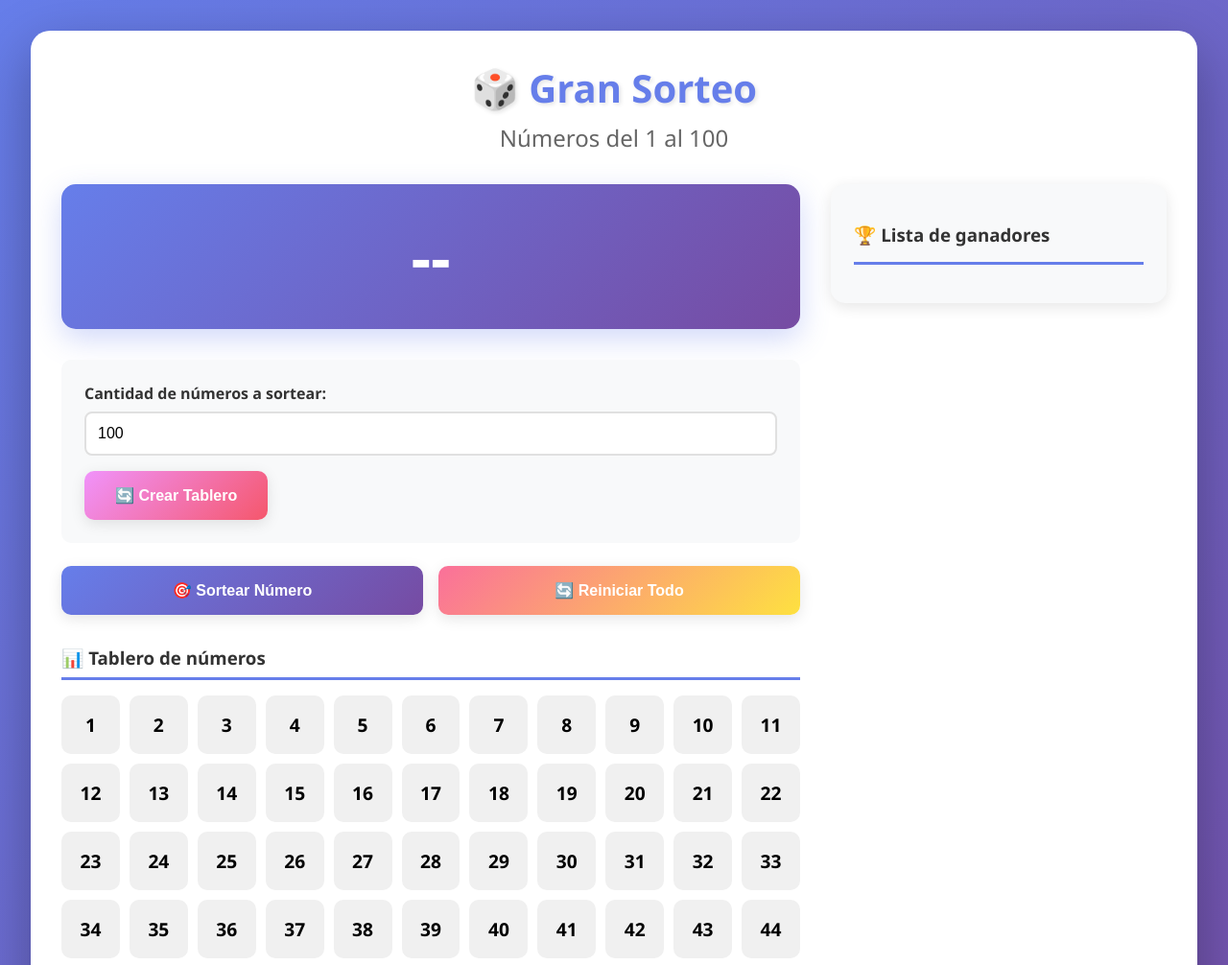
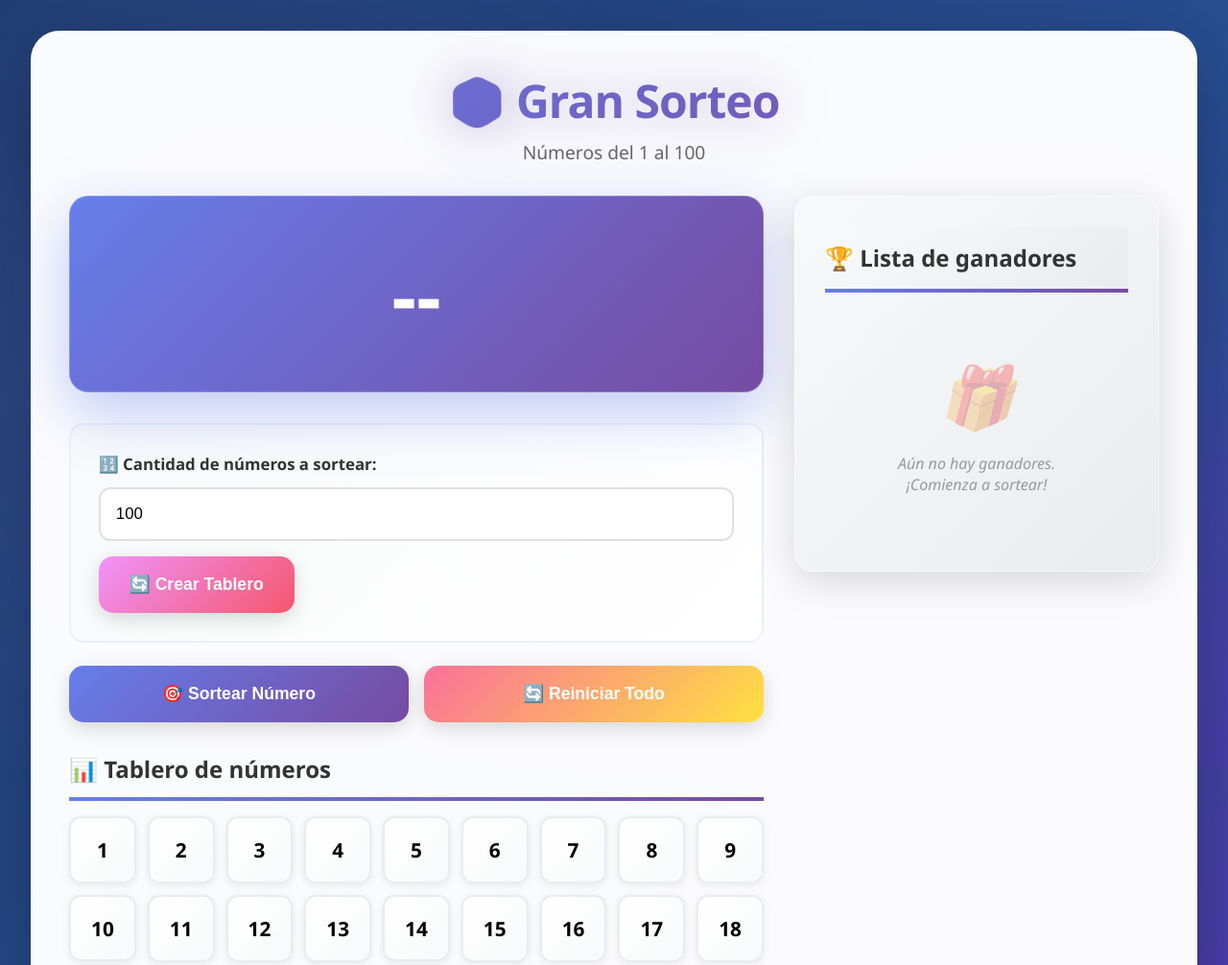
Before and after one commit to ivanS76/sorteo, a plain HTML site: page index.html in a window 1280 px wide. Shown: the top 1006 px of the page at 96% size. Drawn offline with Linux system fonts and the light colour scheme.

Commit message:
nuevos cambios

```diff
--- a/index.html
+++ b/index.html
@@ -13,26 +13,79 @@
 
     body {
       font-family: 'Segoe UI', Tahoma, Geneva, Verdana, sans-serif;
-      background: linear-gradient(135deg, #667eea 0%, #764ba2 100%);
+      background: linear-gradient(135deg, #1e3c72 0%, #2a5298 50%, #7e22ce 100%);
       min-height: 100vh;
       padding: 2rem;
       display: flex;
       justify-content: center;
       align-items: center;
+      position: relative;
+      overflow-x: hidden;
+    }
+
+    body::before {
+      content: '';
+      position: fixed;
+      top: 0;
+      left: 0;
+      right: 0;
+      bottom: 0;
+      background:
+        radial-gradient(circle at 20% 50%, rgba(120, 119, 198, 0.3) 0%, transparent 50%),
+        radial-gradient(circle at 80% 80%, rgba(138, 43, 226, 0.3) 0%, transparent 50%);
+      pointer-events: none;
+      animation: pulseBackground 15s ease-in-out infinite;
+    }
+
+    @keyframes pulseBackground {
+      0%, 100% { opacity: 1; }
+      50% { opacity: 0.7; }
     }
 
     .container {
-      background: white;
-      border-radius: 20px;
-      padding: 2rem;
+      background: rgba(255, 255, 255, 0.98);
+      backdrop-filter: blur(10px);
+      border-radius: 30px;
+      padding: 2.5rem;
       max-width: 1400px;
       width: 100%;
-      box-shadow: 0 20px 60px rgba(0, 0, 0, 0.3);
+      box-shadow:
+        0 30px 90px rgba(0, 0, 0, 0.3),
+        0 0 0 1px rgba(255, 255, 255, 0.1) inset;
+      position: relative;
+      z-index: 1;
+    }
+
+    h1 {
+      text-align: center;
+      background: linear-gradient(135deg, #667eea 0%, #764ba2 100%);
+      -webkit-background-clip: text;
+      -webkit-text-fill-color: transparent;
+      background-clip: text;
+      margin-bottom: 0.5rem;
+      font-size: 3rem;
+      font-weight: 800;
+      letter-spacing: -1px;
+      position: relative;
+      animation: titleGlow 3s ease-in-out infinite;
+    }
+
+    @keyframes titleGlow {
+      0%, 100% { filter: drop-shadow(0 0 20px rgba(102, 126, 234, 0.3)); }
+      50% { filter: drop-shadow(0 0 30px rgba(118, 75, 162, 0.5)); }
+    }
+
+    h2 {
+      text-align: center;
+      color: #666;
+      margin-bottom: 2rem;
+      font-weight: 500;
+      font-size: 1.2rem;
     }
 
     .main-layout {
       display: grid;
-      grid-template-columns: 1fr 350px;
+      grid-template-columns: 1fr 380px;
       gap: 2rem;
     }
 
@@ -46,91 +99,125 @@
       align-self: start;
       max-height: calc(100vh - 4rem);
       overflow-y: auto;
-      background: #f8f9fa;
-      padding: 1.5rem;
-      border-radius: 15px;
-      box-shadow: 0 4px 15px rgba(0, 0, 0, 0.1);
+      background: linear-gradient(135deg, #f8f9fa 0%, #e9ecef 100%);
+      padding: 2rem;
+      border-radius: 20px;
+      box-shadow:
+        0 10px 40px rgba(0, 0, 0, 0.15),
+        0 0 0 1px rgba(255, 255, 255, 0.5) inset;
+    }
+
+    .right-panel::-webkit-scrollbar {
+      width: 8px;
+    }
+
+    .right-panel::-webkit-scrollbar-track {
+      background: rgba(0, 0, 0, 0.05);
+      border-radius: 10px;
+    }
+
+    .right-panel::-webkit-scrollbar-thumb {
+      background: linear-gradient(135deg, #667eea 0%, #764ba2 100%);
+      border-radius: 10px;
     }
 
     .right-panel h3 {
       margin-top: 0;
       position: sticky;
-      top: -1.5rem;
-      background: #f8f9fa;
+      top: -2rem;
+      background: linear-gradient(135deg, #f8f9fa 0%, #e9ecef 100%);
       padding: 1rem 0;
       z-index: 1;
-    }
-
-    h1 {
-      text-align: center;
-      color: #667eea;
-      margin-bottom: 0.5rem;
-      font-size: 2.5rem;
-      text-shadow: 2px 2px 4px rgba(0, 0, 0, 0.1);
-    }
-
-    h2 {
-      text-align: center;
-      color: #666;
-      margin-bottom: 2rem;
-      font-weight: 400;
     }
 
     #resultado {
       background: linear-gradient(135deg, #667eea 0%, #764ba2 100%);
       color: white;
-      font-size: 4rem;
-      font-weight: bold;
+      font-size: 5rem;
+      font-weight: 900;
       text-align: center;
-      padding: 2rem;
-      border-radius: 15px;
+      padding: 3rem 2rem;
+      border-radius: 20px;
       margin-bottom: 2rem;
-      min-height: 120px;
+      min-height: 150px;
       display: flex;
       align-items: center;
       justify-content: center;
-      box-shadow: 0 10px 30px rgba(102, 126, 234, 0.3);
+      box-shadow:
+        0 20px 60px rgba(102, 126, 234, 0.4),
+        0 0 0 1px rgba(255, 255, 255, 0.2) inset;
+      transition: all 0.3s ease;
+      position: relative;
+      overflow: hidden;
+    }
+
+    #resultado::before {
+      content: '';
+      position: absolute;
+      top: 0;
+      left: -100%;
+      width: 100%;
+      height: 100%;
+      background: linear-gradient(90deg, transparent, rgba(255, 255, 255, 0.2), transparent);
+      transition: left 0.5s;
+    }
+
+    #resultado:hover::before {
+      left: 100%;
+    }
+
+    #resultado.animando {
+      transform: scale(1.05);
+      animation: pulse 0.4s ease-in-out infinite;
+      box-shadow:
+        0 25px 70px rgba(102, 126, 234, 0.6),
+        0 0 50px rgba(118, 75, 162, 0.4);
+    }
+
+    @keyframes pulse {
+      0%, 100% { transform: scale(1.05); }
+      50% { transform: scale(1.1); }
+    }
+
+    .input-group {
+      background: linear-gradient(135deg, #f8f9fa 0%, #ffffff 100%);
+      padding: 1.8rem;
+      border-radius: 15px;
+      margin-bottom: 1.5rem;
+      border: 2px solid rgba(102, 126, 234, 0.1);
       transition: all 0.3s ease;
     }
 
-    #resultado.animando {
-      transform: scale(1.1);
-      animation: pulse 0.5s ease-in-out infinite;
-    }
-
-    @keyframes pulse {
-      0%, 100% { transform: scale(1.1); }
-      50% { transform: scale(1.15); }
-    }
-
-    .input-group {
-      background: #f8f9fa;
-      padding: 1.5rem;
-      border-radius: 10px;
-      margin-bottom: 1.5rem;
+    .input-group:hover {
+      border-color: rgba(102, 126, 234, 0.3);
+      box-shadow: 0 5px 20px rgba(102, 126, 234, 0.1);
     }
 
     .input-group label {
       display: block;
-      margin-bottom: 0.5rem;
+      margin-bottom: 0.8rem;
       color: #333;
-      font-weight: 600;
+      font-weight: 700;
+      font-size: 1.05rem;
     }
 
     input[type="text"],
     input[type="number"] {
       width: 100%;
-      padding: 0.75rem;
+      padding: 1rem;
       border: 2px solid #e0e0e0;
-      border-radius: 8px;
-      font-size: 1rem;
-      transition: border-color 0.3s;
+      border-radius: 12px;
+      font-size: 1.05rem;
+      transition: all 0.3s ease;
+      background: white;
     }
 
     input[type="text"]:focus,
     input[type="number"]:focus {
       outline: none;
       border-color: #667eea;
+      box-shadow: 0 0 0 4px rgba(102, 126, 234, 0.1);
+      transform: translateY(-2px);
     }
 
     .button-group {
@@ -143,23 +230,43 @@
     button {
       flex: 1;
       min-width: 150px;
-      padding: 1rem 2rem;
-      font-size: 1rem;
-      font-weight: 600;
+      padding: 1.2rem 2rem;
+      font-size: 1.1rem;
+      font-weight: 700;
       border: none;
-      border-radius: 10px;
+      border-radius: 15px;
       cursor: pointer;
       transition: all 0.3s ease;
-      box-shadow: 0 4px 15px rgba(0, 0, 0, 0.1);
+      box-shadow: 0 6px 20px rgba(0, 0, 0, 0.15);
+      position: relative;
+      overflow: hidden;
+    }
+
+    button::before {
+      content: '';
+      position: absolute;
+      top: 50%;
+      left: 50%;
+      width: 0;
+      height: 0;
+      border-radius: 50%;
+      background: rgba(255, 255, 255, 0.3);
+      transform: translate(-50%, -50%);
+      transition: width 0.6s, height 0.6s;
+    }
+
+    button:hover::before {
+      width: 300px;
+      height: 300px;
     }
 
     button:hover {
-      transform: translateY(-2px);
-      box-shadow: 0 6px 20px rgba(0, 0, 0, 0.15);
+      transform: translateY(-3px);
+      box-shadow: 0 10px 30px rgba(0, 0, 0, 0.2);
     }
 
     button:active {
-      transform: translateY(0);
+      transform: translateY(-1px);
     }
 
     .btn-sortear {
@@ -185,14 +292,17 @@
     h3 {
       color: #333;
       margin: 2rem 0 1rem;
-      padding-bottom: 0.5rem;
-      border-bottom: 3px solid #667eea;
+      padding-bottom: 0.8rem;
+      border-bottom: 4px solid;
+      border-image: linear-gradient(90deg, #667eea 0%, #764ba2 100%) 1;
+      font-size: 1.5rem;
+      font-weight: 700;
     }
 
     #tablero {
       display: grid;
-      grid-template-columns: repeat(auto-fill, minmax(60px, 1fr));
-      gap: 10px;
+      grid-template-columns: repeat(auto-fill, minmax(65px, 1fr));
+      gap: 12px;
       margin-bottom: 2rem;
     }
 
@@ -201,24 +311,51 @@
       display: flex;
       align-items: center;
       justify-content: center;
-      background: #f0f0f0;
-      border-radius: 10px;
-      font-weight: 600;
-      font-size: 1.2rem;
+      background: linear-gradient(135deg, #ffffff 0%, #f8f9fa 100%);
+      border-radius: 12px;
+      font-weight: 700;
+      font-size: 1.3rem;
       transition: all 0.3s ease;
       cursor: pointer;
-      border: 2px solid transparent;
+      border: 2px solid #e9ecef;
+      box-shadow: 0 2px 8px rgba(0, 0, 0, 0.08);
+      position: relative;
+      overflow: hidden;
+    }
+
+    .numero::before {
+      content: '';
+      position: absolute;
+      top: 0;
+      left: 0;
+      right: 0;
+      bottom: 0;
+      background: linear-gradient(135deg, rgba(102, 126, 234, 0.1) 0%, rgba(118, 75, 162, 0.1) 100%);
+      opacity: 0;
+      transition: opacity 0.3s;
+    }
+
+    .numero:hover::before {
+      opacity: 1;
     }
 
     .numero:hover {
-      transform: scale(1.05);
+      transform: scale(1.1) rotate(3deg);
       border-color: #667eea;
+      box-shadow: 0 5px 20px rgba(102, 126, 234, 0.3);
     }
 
     .numero.sorteado {
       background: linear-gradient(135deg, #667eea 0%, #764ba2 100%);
       color: white;
       cursor: default;
+      border-color: transparent;
+      box-shadow: 0 5px 20px rgba(102, 126, 234, 0.4);
+    }
+
+    .numero.sorteado:hover {
+      transform: scale(1.05);
+      rotate: 0deg;
     }
 
     .numero.ultimo-sorteado {
@@ -226,8 +363,18 @@
     }
 
     @keyframes destacar {
-      0%, 100% { transform: scale(1); }
-      50% { transform: scale(1.2); }
+      0% {
+        transform: scale(1);
+        box-shadow: 0 5px 20px rgba(102, 126, 234, 0.4);
+      }
+      50% {
+        transform: scale(1.3) rotate(360deg);
+        box-shadow: 0 10px 40px rgba(102, 126, 234, 0.8);
+      }
+      100% {
+        transform: scale(1);
+        box-shadow: 0 5px 20px rgba(102, 126, 234, 0.4);
+      }
     }
 
     #listaGanadores {
@@ -235,36 +382,80 @@
     }
 
     #listaGanadores li {
-      background: #f8f9fa;
-      padding: 1rem;
-      margin-bottom: 0.5rem;
-      border-radius: 8px;
+      background: linear-gradient(135deg, #ffffff 0%, #f8f9fa 100%);
+      padding: 1.2rem;
+      margin-bottom: 0.8rem;
+      border-radius: 12px;
       display: flex;
       justify-content: space-between;
       align-items: center;
       transition: all 0.3s ease;
+      border: 2px solid transparent;
+      box-shadow: 0 3px 10px rgba(0, 0, 0, 0.08);
+      animation: slideIn 0.5s ease;
+    }
+
+    @keyframes slideIn {
+      from {
+        opacity: 0;
+        transform: translateX(30px);
+      }
+      to {
+        opacity: 1;
+        transform: translateX(0);
+      }
     }
 
     #listaGanadores li:hover {
-      background: #e9ecef;
-      transform: translateX(5px);
+      background: linear-gradient(135deg, #f8f9fa 0%, #e9ecef 100%);
+      transform: translateX(-5px);
+      border-color: rgba(102, 126, 234, 0.3);
+      box-shadow: 0 5px 20px rgba(102, 126, 234, 0.2);
     }
 
     .numero-ganador {
       background: linear-gradient(135deg, #667eea 0%, #764ba2 100%);
       color: white;
-      padding: 0.5rem 1rem;
+      padding: 0.7rem 1.3rem;
       border-radius: 50px;
-      font-weight: bold;
-      min-width: 50px;
+      font-weight: 900;
+      min-width: 60px;
       text-align: center;
+      font-size: 1.2rem;
+      box-shadow: 0 4px 15px rgba(102, 126, 234, 0.4);
     }
 
     .nombre-ganador {
       flex: 1;
-      margin-left: 1rem;
+      margin-left: 1.2rem;
       font-weight: 600;
       color: #333;
+      font-size: 1.1rem;
+    }
+
+    .empty-state {
+      text-align: center;
+      padding: 3rem 1rem;
+      color: #999;
+      font-style: italic;
+    }
+
+    .empty-state-icon {
+      font-size: 4rem;
+      margin-bottom: 1rem;
+      opacity: 0.3;
+    }
+
+    @media (max-width: 1024px) {
+      .main-layout {
+        grid-template-columns: 1fr;
+      }
+
+      .right-panel {
+        position: relative;
+        top: 0;
+        max-height: 500px;
+      }
     }
 
     @media (max-width: 768px) {
@@ -272,23 +463,19 @@
         padding: 1rem;
       }
 
-      .main-layout {
-        grid-template-columns: 1fr;
-      }
-
-      .right-panel {
-        position: relative;
-        top: 0;
-        max-height: none;
+      .container {
+        padding: 1.5rem;
+        border-radius: 20px;
       }
 
       h1 {
-        font-size: 2rem;
+        font-size: 2.2rem;
       }
 
       #resultado {
-        font-size: 3rem;
-        padding: 1.5rem;
+        font-size: 3.5rem;
+        padding: 2rem 1.5rem;
+        min-height: 120px;
       }
 
       .button-group {
@@ -300,12 +487,16 @@
       }
 
       #tablero {
-        grid-template-columns: repeat(auto-fill, minmax(50px, 1fr));
-        gap: 5px;
+        grid-template-columns: repeat(auto-fill, minmax(55px, 1fr));
+        gap: 8px;
       }
 
       .numero {
-        font-size: 1rem;
+        font-size: 1.1rem;
+      }
+
+      .right-panel {
+        max-height: 400px;
       }
     }
   </style>
@@ -320,7 +511,7 @@
         <div id="resultado">--</div>
 
         <div id="inputNombreContainer" style="display:none;" class="input-group">
-          <label for="nombreGanador">Nombre del ganador:</label>
+          <label for="nombreGanador">✨ Nombre del ganador:</label>
           <input type="text" id="nombreGanador" placeholder="Escribe el nombre del ganador" />
           <div style="margin-top: 1rem;">
             <button class="btn-guardar" onclick="agregarNombre()">💾 Guardar Nombre</button>
@@ -328,7 +519,7 @@
         </div>
 
         <div class="input-group">
-          <label for="cantidadNumeros">Cantidad de números a sortear:</label>
+          <label for="cantidadNumeros">🔢 Cantidad de números a sortear:</label>
           <input type="number" id="cantidadNumeros" min="1" value="100" />
           <div style="margin-top: 1rem;">
             <button class="btn-crear" onclick="reiniciarDesdeInput()">🔄 Crear Tablero</button>
@@ -346,7 +537,12 @@
 
       <div class="right-panel">
         <h3>🏆 Lista de ganadores</h3>
-        <ul id="listaGanadores"></ul>
+        <ul id="listaGanadores">
+          <div class="empty-state">
+            <div class="empty-state-icon">🎁</div>
+            <p>Aún no hay ganadores.<br>¡Comienza a sortear!</p>
+          </div>
+        </ul>
       </div>
     </div>
   </div>
@@ -375,14 +571,19 @@
       });
 
       document.getElementById('resultado').textContent = '--';
-      document.getElementById('listaGanadores').innerHTML = '';
+      document.getElementById('listaGanadores').innerHTML = `
+        <div class="empty-state">
+          <div class="empty-state-icon">🎁</div>
+          <p>Aún no hay ganadores.<br>¡Comienza a sortear!</p>
+        </div>
+      `;
       document.getElementById('inputNombreContainer').style.display = 'none';
       document.getElementById('tituloRango').textContent = `Números del 1 al ${cantidad}`;
     }
 
     function sortear() {
       if (numeros.length === 0) {
-        alert('¡Ya se sortearon todos los números!');
+        alert('¡Ya se sortearon todos los números! 🎉');
         return;
       }
 
@@ -395,7 +596,7 @@
         resultado.textContent = numAleatorio;
         contador++;
 
-        if (contador >= 20) {
+        if (contador >= 25) {
           clearInterval(intervalo);
 
           const indice = Math.floor(Math.random() * numeros.length);
@@ -417,25 +618,30 @@
           document.getElementById('nombreGanador').value = '';
           document.getElementById('nombreGanador').focus();
         }
-      }, 100);
+      }, 80);
     }
 
     function agregarNombre() {
       const nombre = document.getElementById('nombreGanador').value.trim();
 
       if (!nombre) {
-        alert('Por favor, escribe un nombre');
+        alert('Por favor, escribe un nombre 📝');
         return;
       }
 
       if (numeroActual === null) {
-        alert('Primero debes sortear un número');
+        alert('Primero debes sortear un número 🎲');
         return;
       }
 
       ganadores.push({ numero: numeroActual, nombre: nombre });
 
       const lista = document.getElementById('listaGanadores');
+
+      if (ganadores.length === 1) {
+        lista.innerHTML = '';
+      }
+
       const li = document.createElement('li');
       li.innerHTML = `
         <span class="numero-ganador">${numeroActual}</span>
@@ -448,7 +654,7 @@
       numeroActual = null;
 
       if (numeros.length === 0) {
-        document.getElementById('resultado').textContent = '¡Sorteo completado!';
+        document.getElementById('resultado').textContent = '🎉 ¡Completado!';
       }
     }
 
@@ -456,7 +662,12 @@
       const cantidad = parseInt(document.getElementById('cantidadNumeros').value);
 
       if (!cantidad || cantidad < 1) {
-        alert('Por favor, ingresa una cantidad válida (mínimo 1)');
+        alert('Por favor, ingresa una cantidad válida (mínimo 1) 🔢');
+        return;
+      }
+
+      if (cantidad > 1000) {
+        alert('Por favor, ingresa un máximo de 1000 números ⚠️');
         return;
       }
 
@@ -465,14 +676,13 @@
 
     function reiniciarTodo() {
       if (ganadores.length > 0) {
-        const confirmar = confirm('¿Estás seguro de que quieres reiniciar todo? Se perderán todos los ganadores registrados.');
+        const confirmar = confirm('¿Estás seguro de que quieres reiniciar todo? Se perderán todos los ganadores registrados. ⚠️');
         if (!confirmar) return;
       }
 
       crearTablero(cantidadTotal);
     }
 
-    // Permitir guardar nombre con Enter
     document.addEventListener('DOMContentLoaded', () => {
       crearTablero(100);
 
```
